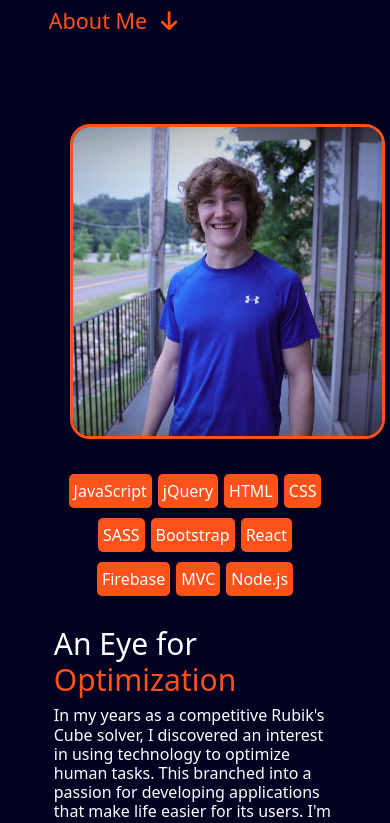
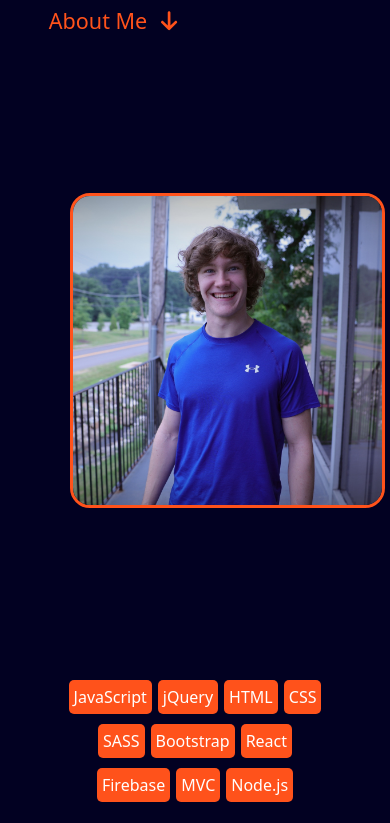
Before and after one commit to johngaynor/portfolio, a React (Create React App) app: page / in a window 390 px wide. Shown: the part 760-1583 px from the top of the page. Built offline with nearby package versions, Linux system fonts and the light colour scheme.

Commit message:
small responsive change

```diff
--- a/src/components/sections/aboutMe/aboutMe.css
+++ b/src/components/sections/aboutMe/aboutMe.css
@@ -12,7 +12,9 @@
 .about-box {
   height: 375px;
   display: flex;
+  width: 75%;
   margin-bottom: 80px;
+  justify-content: space-around;
 }
 
 .about-text {
--- a/src/components/sections/aboutMe/aboutMe.js
+++ b/src/components/sections/aboutMe/aboutMe.js
@@ -8,7 +8,7 @@ import styles from "./aboutMe.css";
 function AboutMe() {
   return (
     <div className="about-container">
-      <div className="about-box w-75">
+      <div className="about-box p-xl-5">
         <div className="about-profile">
           <img src={pfp} alt="" />
         </div>
```
